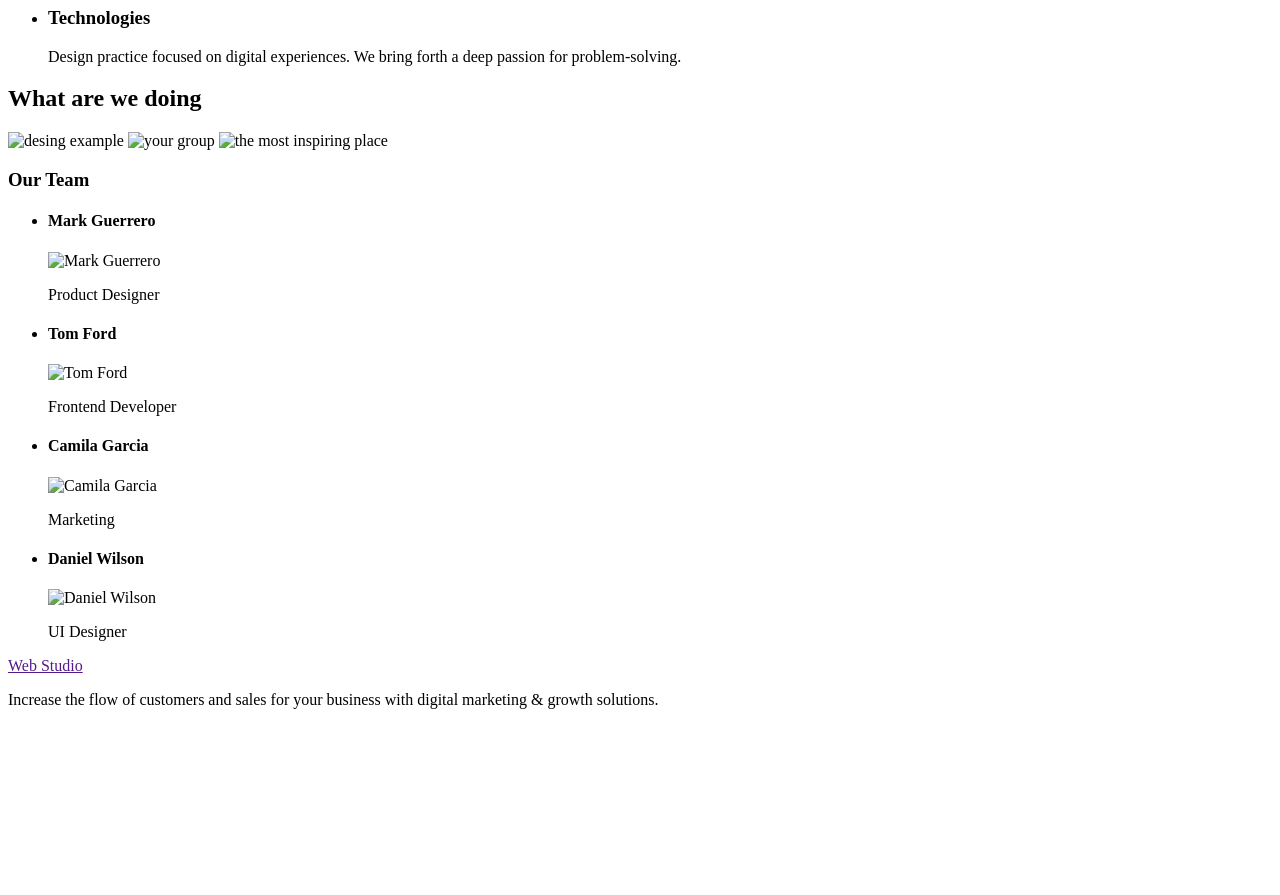
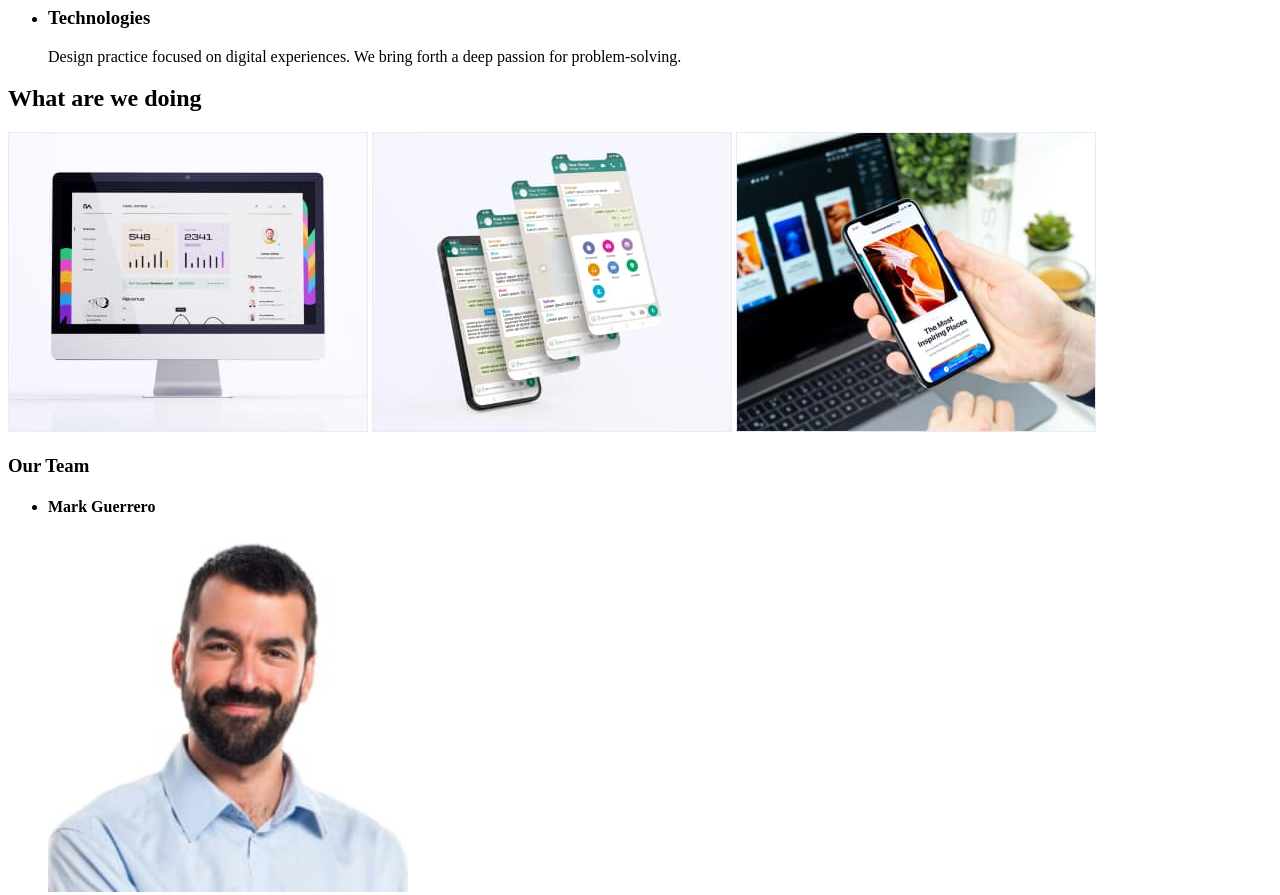
Before and after one commit to lera2342/goit-markup-hw-01, a plain HTML site: page index.html in a window 1280 px wide. Shown: the part 480-1375 px from the top of the page. Before the commit the page ends 1205 px from the top, so only its background shows below. Drawn offline with Linux system fonts and the light colour scheme.

Commit message:
third commit

```diff
--- a/index.html
+++ b/index.html
@@ -1,11 +1,13 @@
 <!DOCTYPE html>
 <html lang="en">
+
 <head>
-    <meta charset="UTF-8">
-    <meta http-equiv="X-UA-Compatible" content="IE=edge">
-    <meta name="viewport" content="width=device-width, initial-scale=1.0">
-    <title>Document</title>
+    <meta charset="UTF-8" />
+    <meta http-equiv="X-UA-Compatible" content="IE=edge" />
+    <meta name="viewport" content="width=device-width, initial-scale=1.0" />
+    <title>Web Studio</title>
 </head>
+
 <body>
     <header>
         <nav>
@@ -54,31 +56,31 @@
 
     <section>
         <h2>What are we doing</h2>
-            <img src="./img-squoosh.jpg" alt="desing example" width="360">
-            <img src="./img2-squoosh.jpg" alt="your group" width="360">
-            <img src="./img3-squoosh.jpg" alt="the most inspiring place" width="360">
+        <img src="./images/img-squoosh.jpg" alt="desing example" width="360">
+        <img src="./images/img2-squoosh.jpg" alt="your group" width="360">
+        <img src="./images/img3-squoosh.jpg" alt="the most inspiring place" width="360">
     </section>
     <section>
         <h3>Our Team</h3>
         <ul>
             <li>
                 <h4>Mark Guerrero</h4>
-                    <img src="./ourteam1-squoosh.jpg" alt="Mark Guerrero" width="360">
+                <img src="./images/ourteam1-squoosh.jpg" alt="Mark Guerrero" width="360">
                 <p>Product Designer</p>
             </li>
             <li>
                 <h4>Tom Ford</h4>
-                    <img src="./ourteam2-squoosh.jpg" alt="Tom Ford" width="360">
+                <img src="./images/ourteam2-squoosh.jpg" alt="Tom Ford" width="360">
                 <p>Frontend Developer</p>
             </li>
             <li>
                 <h4>Camila Garcia</h4>
-                    <img src="./ourteam3-squoosh.jpg" alt="Camila Garcia" width="360">
+                <img src="./images/ourteam3-squoosh.jpg" alt="Camila Garcia" width="360">
                 <p>Marketing</p>
             </li>
             <li>
                 <h4>Daniel Wilson</h4>
-                    <img src="./ourteam4-squoosh.jpg" alt="Daniel Wilson" width="360">
+                <img src="./images/ourteam4-squoosh.jpg" alt="Daniel Wilson" width="360">
                 <p>UI Designer</p>
             </li>
         </ul>
@@ -91,5 +93,3 @@
         <p>Increase the flow of customers and sales for your business with digital marketing & growth solutions.</p>
     </footer>
 </body>
-</body>
-</html>
```
Also changed, not shown: images/img-squoosh.jpg (added), images/img2-squoosh.jpg (added), images/img3-squoosh.jpg (added), images/ourteam1-squoosh.jpg (added), images/ourteam2-squoosh.jpg (added), images/ourteam3-squoosh.jpg (added), images/ourteam4-squoosh.jpg (added). Lines whose indentation alone changed are shown as unchanged.
